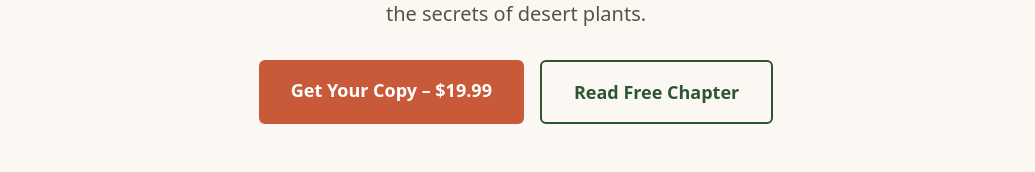
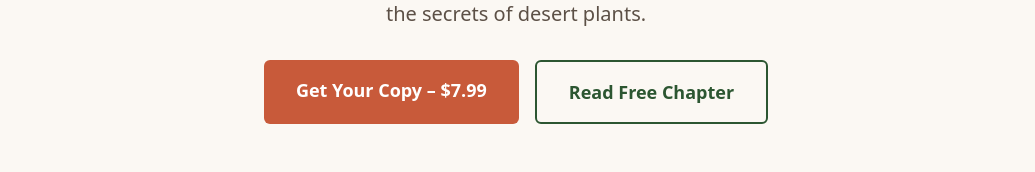
Before and after one commit to valdo-tech-pro/desert-beneath, a Next.js app: page /book in a window 1280 px wide. Shown: the part 241-413 px from the top of the page, without its empty margins (124-1159 px from the left). Built offline with nearby package versions, Linux system fonts and the light colour scheme.

Commit message:
Update page.tsx

```diff
--- a/app/book/page.tsx
+++ b/app/book/page.tsx
@@ -16,7 +16,7 @@ export default function BookPage() {
             href="#"
             className="bg-[#c85a3a] hover:bg-[#a8482c] text-white text-lg font-semibold px-8 py-4 rounded-md transition-colors text-center"
           >
-            Get Your Copy &ndash; $19.99
+            Get Your Copy &ndash; $7.99
           </a>
           <Link
             href="/"
```
